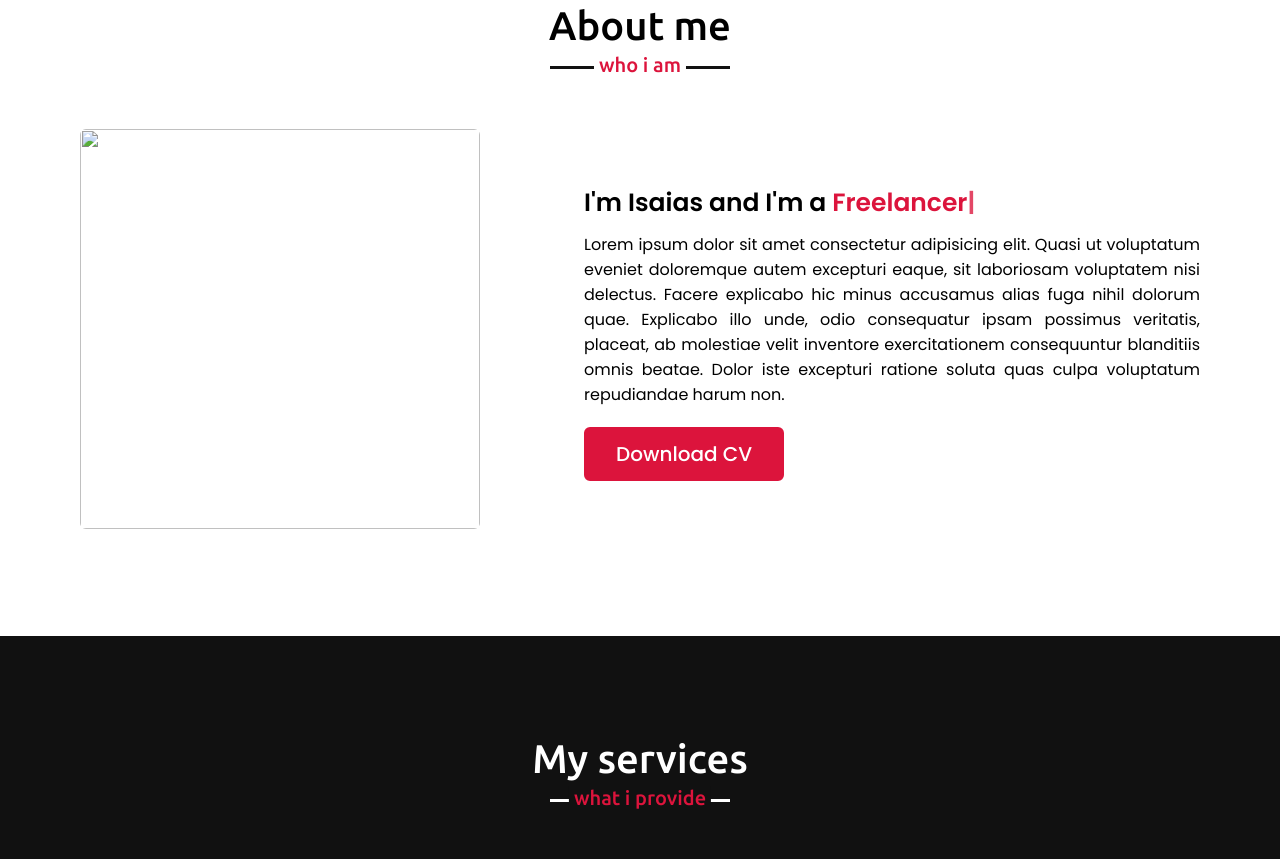
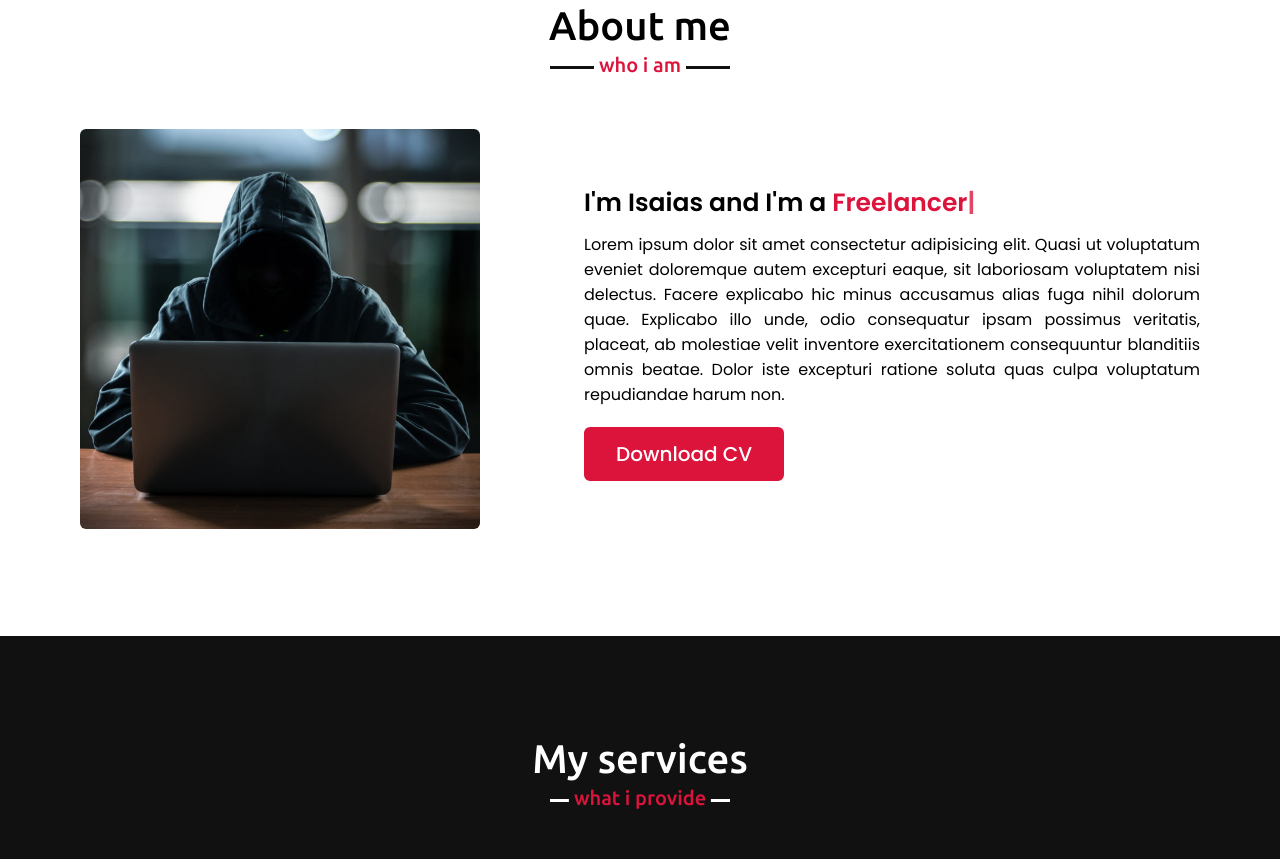
Before and after one commit to IsaiasCarrion/IsaiasCarrion.github.io, a plain HTML site: page index.html in a window 1280 px wide. Shown: the part 897-1756 px from the top of the page. Drawn offline with nearby package versions, Linux system fonts and the light colour scheme.

Commit message:
version 0.5

```diff
--- a/index.html
+++ b/index.html
@@ -52,7 +52,7 @@
             <h2 class="title">About me</h2>
             <div class="about-content">
                 <div class="column left">
-                    <img src="images/profile-1.jpeg" alt="">
+                    <img src="./img/picture.jpg" alt="developer">
                 </div>
                 <div class="column right">
                     <div class="text">I'm Isaias and I'm a <span class="typing-2"></span></div>
```
Also changed, not shown: img/picture.jpg (added).
